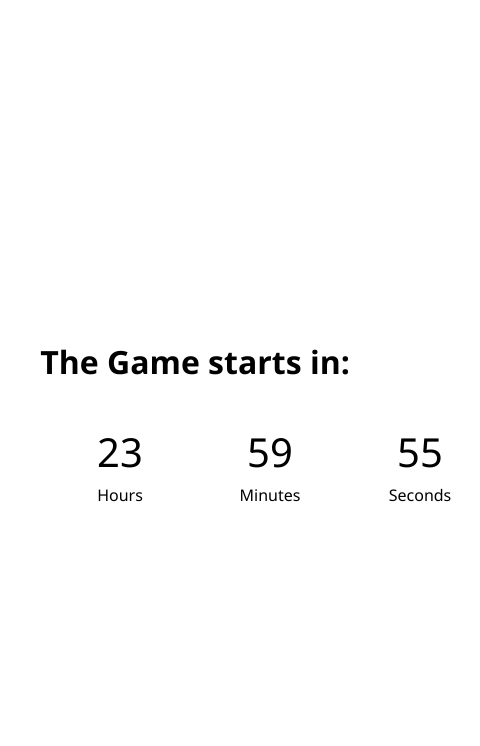
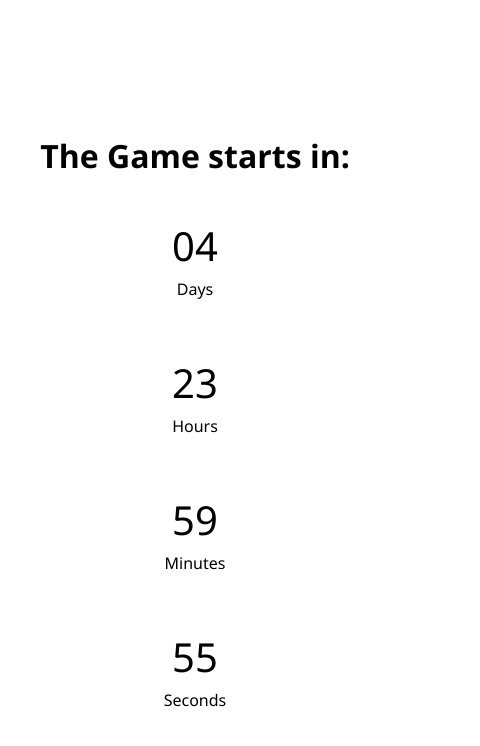
Before and after one commit to sigmae440/sigmae440game, a plain HTML site: page index.html in a window 390 px wide. Shown: the whole page, 480 px wide, since content can reach past the window. Drawn offline with Linux system fonts and the light colour scheme.

Commit message:
Mobile style - timer div

```diff
--- a/style.css
+++ b/style.css
@@ -35,3 +35,16 @@ body {
     font-size: 1rem;
     color: black;
 }
+
+@media (max-width: 768px) {
+    #timer {
+        flex-direction: column;
+        align-items: center;
+        gap: 15px;
+    }
+
+    #timer div {
+        width: 100%;
+        max-width: 200px;
+    }
+}
```
